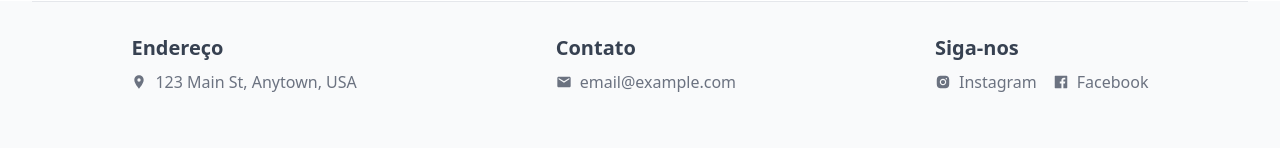
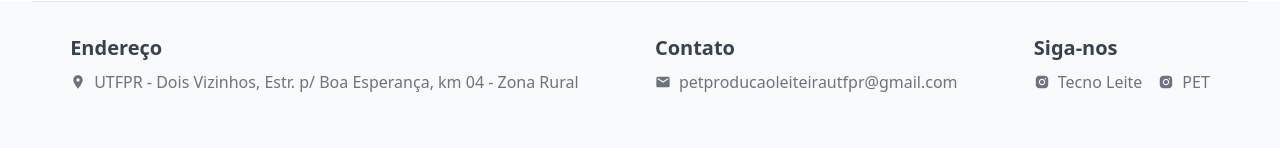
Before and after one commit to Kmilasc/tecnoleite, a React (Vite) app: page / in a window 1280 px wide. Shown: the part 5336-5484 px from the top of the page. Built offline with nearby package versions, Linux system fonts and the light colour scheme.

Commit message:
refactor(Footer): adding info

```diff
--- a/package.json
+++ b/package.json
@@ -14,6 +14,7 @@
     "@heroicons/react": "1.0.6",
     "react": "18.2.0",
     "react-dom": "18.2.0",
+    "react-icons": "^4.10.1",
     "react-vertical-timeline-component": "3.6.0"
   },
   "devDependencies": {
--- a/src/pages/Home/components/Footer.tsx
+++ b/src/pages/Home/components/Footer.tsx
@@ -1,4 +1,4 @@
-import { AiFillInstagram, AiFillFacebook } from 'react-icons/ai';
+import { AiFillInstagram } from 'react-icons/ai';
 import { MdEmail, MdLocationOn } from 'react-icons/md';
 import { navigation } from './Menu';
 
@@ -12,35 +12,35 @@ export function Footer() {
                             <h2 className="text-xl font-bold mb-2 text-gray-700">Endereço</h2>
                             <div className="flex items-center space-x-2 text-base font-medium text-gray-500">
                                 <MdLocationOn />
-                                <span>123 Main St, Anytown, USA</span>
+                                <span>UTFPR - Dois Vizinhos, Estr. p/ Boa Esperança, km 04 - Zona Rural</span>
                             </div>
                         </div>
                         <div className="mb-6">
                             <h2 className="text-xl font-bold mb-2 text-gray-700">Contato</h2>
                             <a
-                                href="mailto:email@example.com"
+                                href="mailto:petproducaoleiteirautfpr@gmail.com"
                                 className="flex items-center space-x-2 text-base font-medium text-gray-500 hover:text-gray-900"
                             >
                                 <MdEmail />
-                                <span>email@example.com</span>
+                                <span>petproducaoleiteirautfpr@gmail.com</span>
                             </a>
                         </div>
                         <div className="mb-6">
                             <h2 className="text-xl font-bold mb-2 text-gray-700">Siga-nos</h2>
                             <div className="flex space-x-4">
                                 <a
-                                    href="https://www.instagram.com/your_username"
+                                    href="https://www.instagram.com/tecno_leite"
                                     className="flex items-center space-x-2 text-base font-medium text-gray-500 hover:text-gray-900"
                                 >
                                     <AiFillInstagram />
-                                    <span>Instagram</span>
+                                    <span>Tecno Leite</span>
                                 </a>
                                 <a
-                                    href="https://www.facebook.com/your_username"
+                                    href="https://www.instagram.com/petproducaoleiteira "
                                     className="flex items-center space-x-2 text-base font-medium text-gray-500 hover:text-gray-900"
                                 >
-                                    <AiFillFacebook />
-                                    <span>Facebook</span>
+                                    <AiFillInstagram />
+                                    <span>PET</span>
                                 </a>
                             </div>
                         </div>
```
